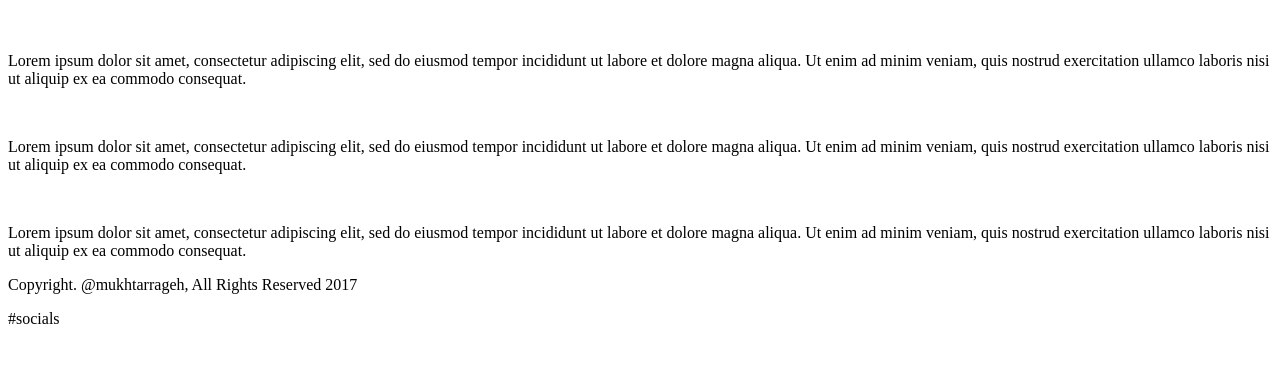
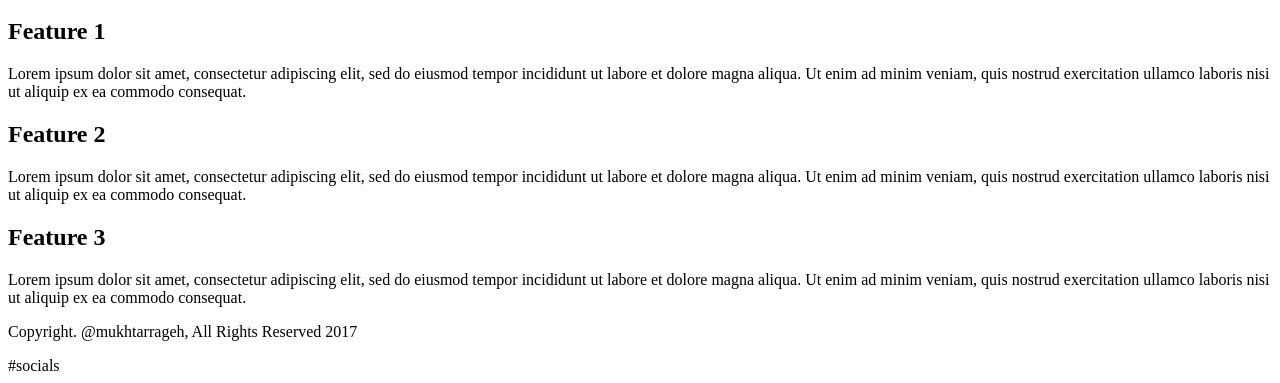
Before and after one commit to Mukhtar-P152/Front-End, a plain HTML site: page index.html in a window 1280 px wide. Shown: the part 525-908 px from the top of the page. Before the commit the page ends 861 px from the top, so only its background shows below. Drawn offline with Linux system fonts and the light colour scheme; a script that the page names is missing.

Commit message:
Added more information and structure to index page

```diff
--- a/index.html
+++ b/index.html
@@ -42,17 +42,17 @@
 <h1>Main features of Litecoin</h1>
 
 <section id="block1">
-<img class="block1image" src"images/..." alt="">
+<h2>Feature 1</h2>
 <p>Lorem ipsum dolor sit amet, consectetur adipiscing elit, sed do eiusmod tempor incididunt ut labore et dolore magna aliqua. Ut enim ad minim veniam, quis nostrud exercitation ullamco laboris nisi ut aliquip ex ea commodo consequat.</p>
 </section>
 
 <section id="block2">
-<img class="block1image" src"images/..." alt="">
+<h2>Feature 2</h2>
 <p>Lorem ipsum dolor sit amet, consectetur adipiscing elit, sed do eiusmod tempor incididunt ut labore et dolore magna aliqua. Ut enim ad minim veniam, quis nostrud exercitation ullamco laboris nisi ut aliquip ex ea commodo consequat.</p>
 </section>
 
 <section id="block3">
-<img class="block1image" src"images/..." alt="">
+<h2>Feature 3</h2>
 <p>Lorem ipsum dolor sit amet, consectetur adipiscing elit, sed do eiusmod tempor incididunt ut labore et dolore magna aliqua. Ut enim ad minim veniam, quis nostrud exercitation ullamco laboris nisi ut aliquip ex ea commodo consequat.</p>
 </section>
 
```
Also changed, not shown: 1 other file.
